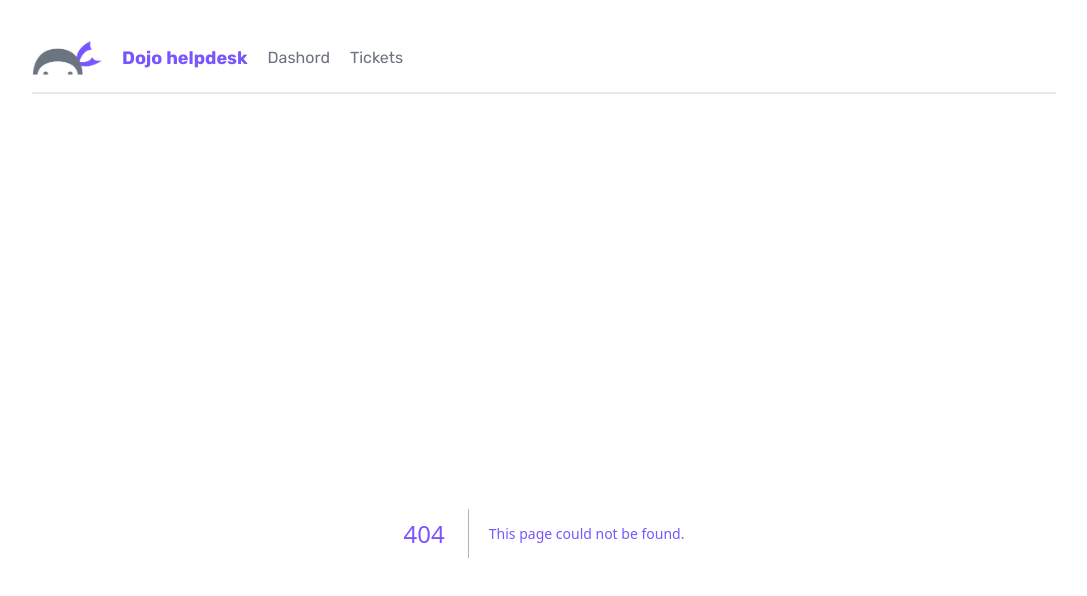
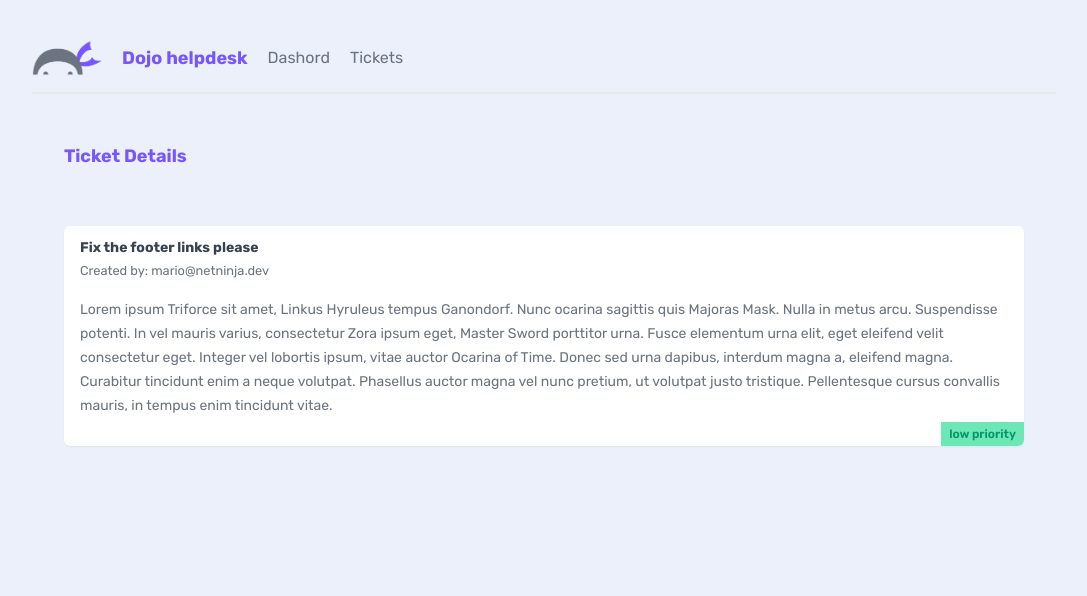
Before and after one commit to ahmedos999/dojo-helpdesk, a Next.js app: page /tickets/1 in a window 1280 px wide. Before the commit this address had no page. Shown: the top 596 px of the page, without its empty margins (96-1183 px from the left). Built offline with nearby package versions, Linux system fonts and the light colour scheme; data requests are answered from the project's data file.

Commit message:
not found page

```diff
--- /dev/null
+++ b/app/not-found.jsx
@@ -0,0 +1,12 @@
+import React from 'react'
+import Link from 'next/link'
+
+export default function NotFound() {
+  return (
+    <main className="text-center">
+        <h2 className='text-3xl'>there was a problem.</h2>
+        <p>we could not find the page you are looking for.</p>
+        <p>Go back to <Link href="/">Dashbord</Link></p>
+    </main>
+  )
+}
--- a/app/page.jsx
+++ b/app/page.jsx
@@ -13,6 +13,7 @@
         </Link>
       </div>
 
+
       <h2>Company Updates</h2>
 
       <div className="card">
--- a/app/tickets/TicketList.jsx
+++ b/app/tickets/TicketList.jsx
@@ -1,4 +1,6 @@
 import React from 'react'
+import Link from 'next/link'
+
 
 async function getTickets(){
     const res = await fetch('http://localhost:4000/tickets',{
@@ -14,15 +16,19 @@
     const tickets = await getTickets()
   return (
     <>
+
+
     {tickets.map((ticket)=>(
+        <Link href={`/tickets/${ticket.id}`}>
         <div key={ticket.id} className='card my-5'>
             <h3>{ticket.title}</h3>
             <p>{ticket.body.slice(0,200)}...</p>
             <div className={`pill ${ticket.priority}`}>
                 {ticket.priority} priority
             </div>
-        </div>
+        </div></Link>
     ))}
+
 
     {tickets.length === 0 && (<p className='text-center'>There is no open tickets</p>)}
     </>
--- /dev/null
+++ b/app/tickets/[id]/page.jsx
@@ -0,0 +1,44 @@
+import { notFound } from 'next/navigation'
+import React from 'react'
+
+export async function generateStaticParams() {
+  const res = await fetch('http://localhost:4000/tickets')
+
+  const tickets = await res.json()
+
+  return tickets.map((ticket) => ({
+    id: ticket.id
+}))
+}
+
+async function getTicket(id){
+    const res = await fetch('http://localhost:4000/tickets/'+id,{
+        next:{
+            revalidate:60
+        }
+    })
+
+
+    if(!res.ok) notFound()
+
+    return res.json()
+}
+
+export default async function TicketDetails({params}) {
+    const ticket = await getTicket(params.id)
+  return (
+   <main>
+    <nav>
+        <h2>Ticket Details</h2>
+    </nav>
+    <div className='card'>
+        <h3>{ticket.title}</h3>
+        <small>Created by: {ticket.user_email}</small>
+        <p>{ticket.body}</p>
+        <div className={`pill ${ticket.priority}`}>
+                {ticket.priority} priority
+            </div>
+    </div>
+   </main>
+  )
+}
```
